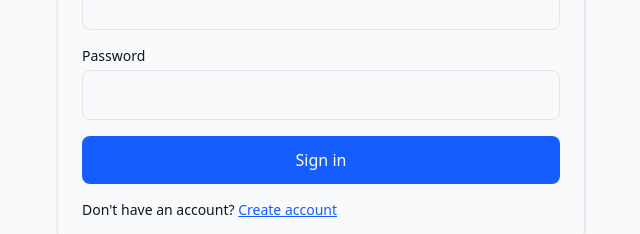
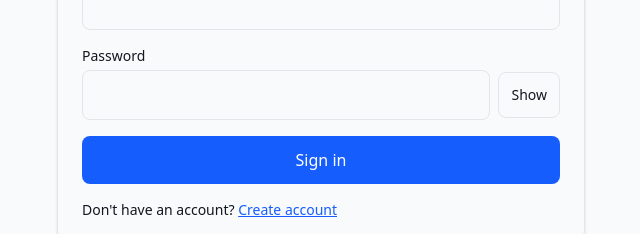
Before and after one commit to arunimanithin/subscription-management-system, a Next.js app: page /auth/login in a window 1280 px wide. Shown: the part 177-411 px from the top of the page, without its empty margins (319-959 px from the left). Built offline with nearby package versions, Linux system fonts and the light colour scheme.

Commit message:
feat: add password visibility toggle

```diff
--- a/src/app/auth/login/page.tsx
+++ b/src/app/auth/login/page.tsx
@@ -1,3 +1,4 @@
+
 "use client";
 
 import { useState, type FormEvent } from "react";
@@ -9,6 +10,7 @@ export default function SignPage() {
   const [password, setPassword] = useState("");
   const [loading, setLoading] = useState(false);
   const [error, setError] = useState("");
+  const [showPassword, setShowPassword] = useState(false);
 
   async function handleLogin(event: FormEvent<HTMLFormElement>) {
     event.preventDefault();
@@ -65,15 +67,26 @@ export default function SignPage() {
             <label htmlFor="password" className="mb-1 block text-sm font-medium">
               Password
             </label>
+
+            <div className="flex items-center gap-2">
               <input
                 id="password"
-              type="password"
+                type={showPassword ? "text" : "password"}
                 autoComplete="current-password"
                 required
                 value={password}
                 onChange={(event) => setPassword(event.target.value)}
                 className="w-full rounded-md border p-3"
               />
+
+              <button
+                type="button"
+                onClick={() => setShowPassword(!showPassword)}
+                className="rounded-md border px-3 py-3 text-sm font-medium"
+              >
+                {showPassword ? "Hide" : "Show"}
+              </button>
+            </div>
           </div>
 
           {error && (
```
Lines whose indentation alone changed are shown as unchanged.
